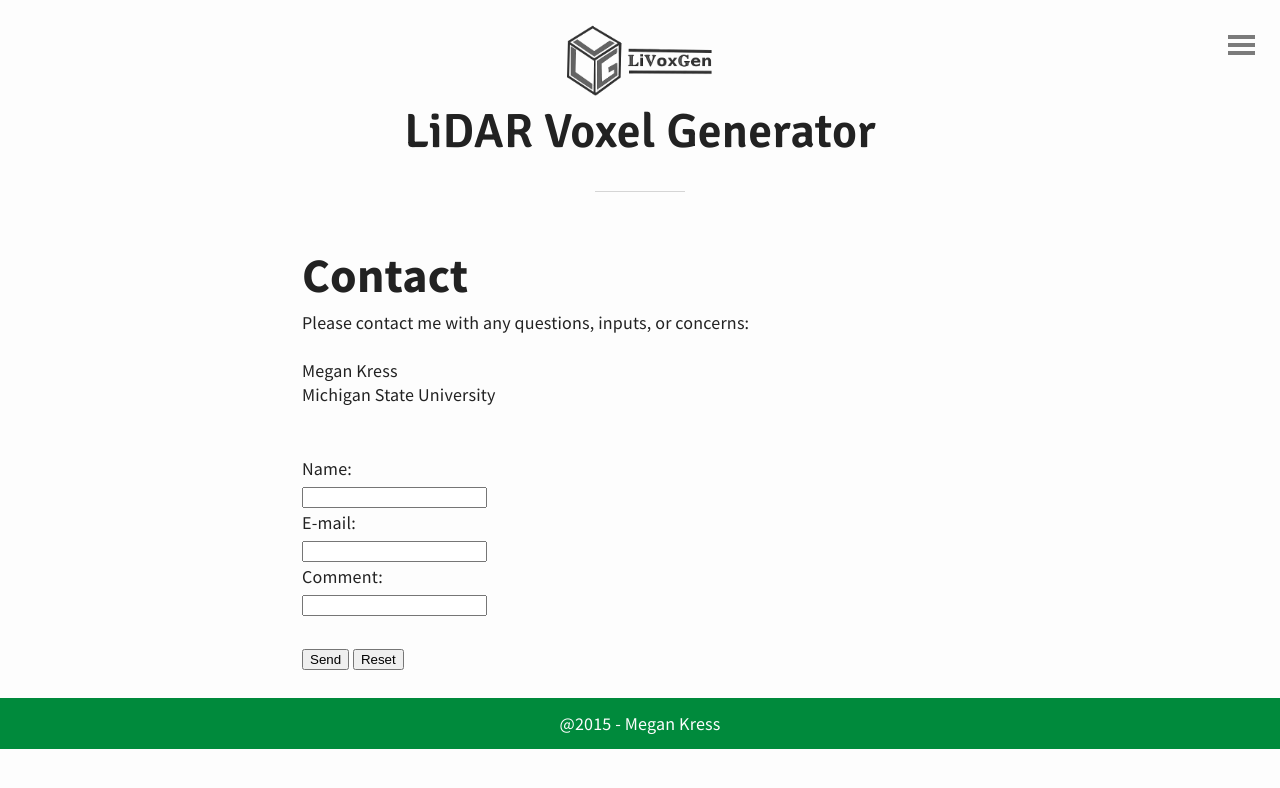
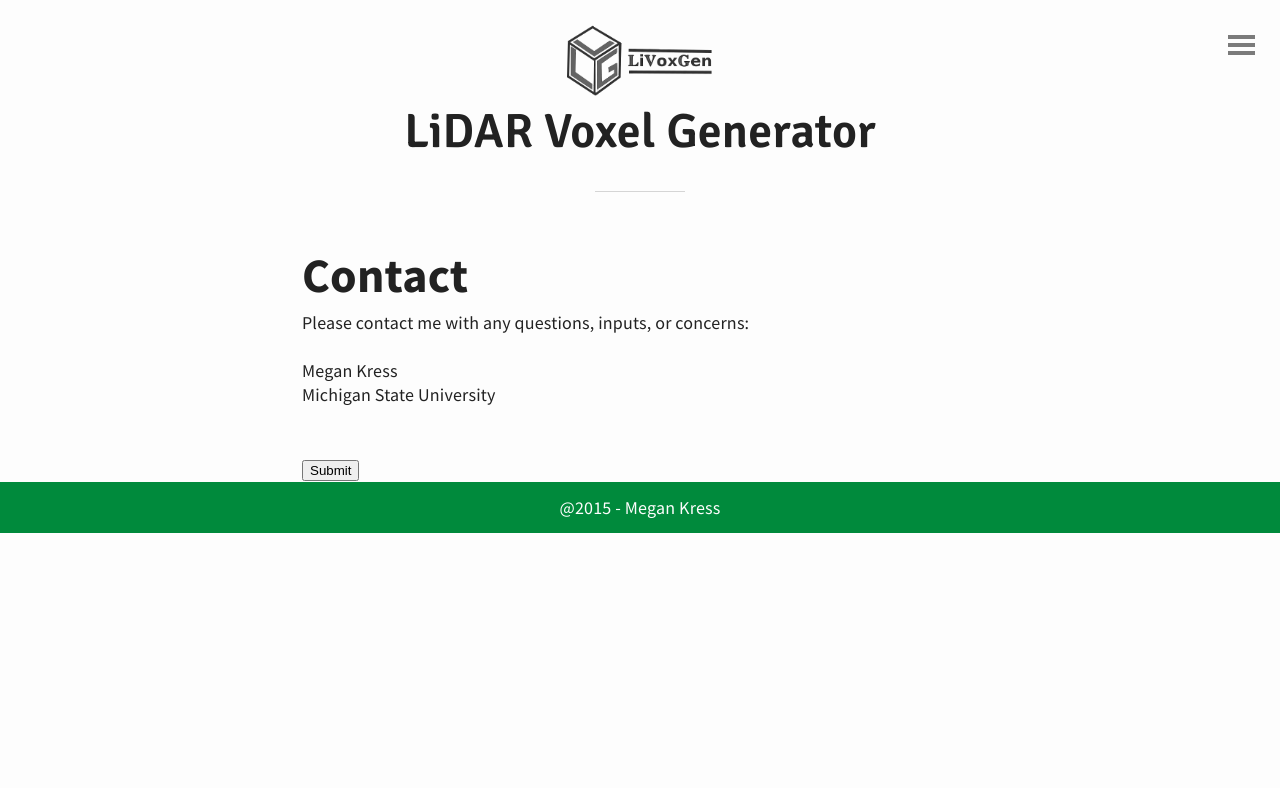
Before and after one commit to MeganKress/LiVoxGen, a Jekyll site: the page built from contact.md, in a window 1280 px wide. Shown: the top 788 px of the page. Built offline with Jekyll 4.4.1, drawn with Linux system fonts in a browser that asks for light colours.

Commit message:
Update contact.md

```diff
--- a/contact.md
+++ b/contact.md
@@ -15,14 +15,7 @@
 </p>
 
 
-<form  method="post" action="email.php" enctype="text/plain">
-Name:<br>
-<input type="text" name="name"><br>
-E-mail:<br>
-<input type="text" name="mail"><br>
-Comment:<br>
-<input type="textarea" name="comment"><br><br>
-<input type="submit" value="Send">
-<input type="reset" value="Reset">
-<br><br>
+<form accept-charset="UTF-8" action="https://formkeep.com/f/ab8e9e664495" method="POST">
+  <input type="hidden" name="utf8" value="✓">
+  <button type="submit">Submit</button>
 </form>
```
